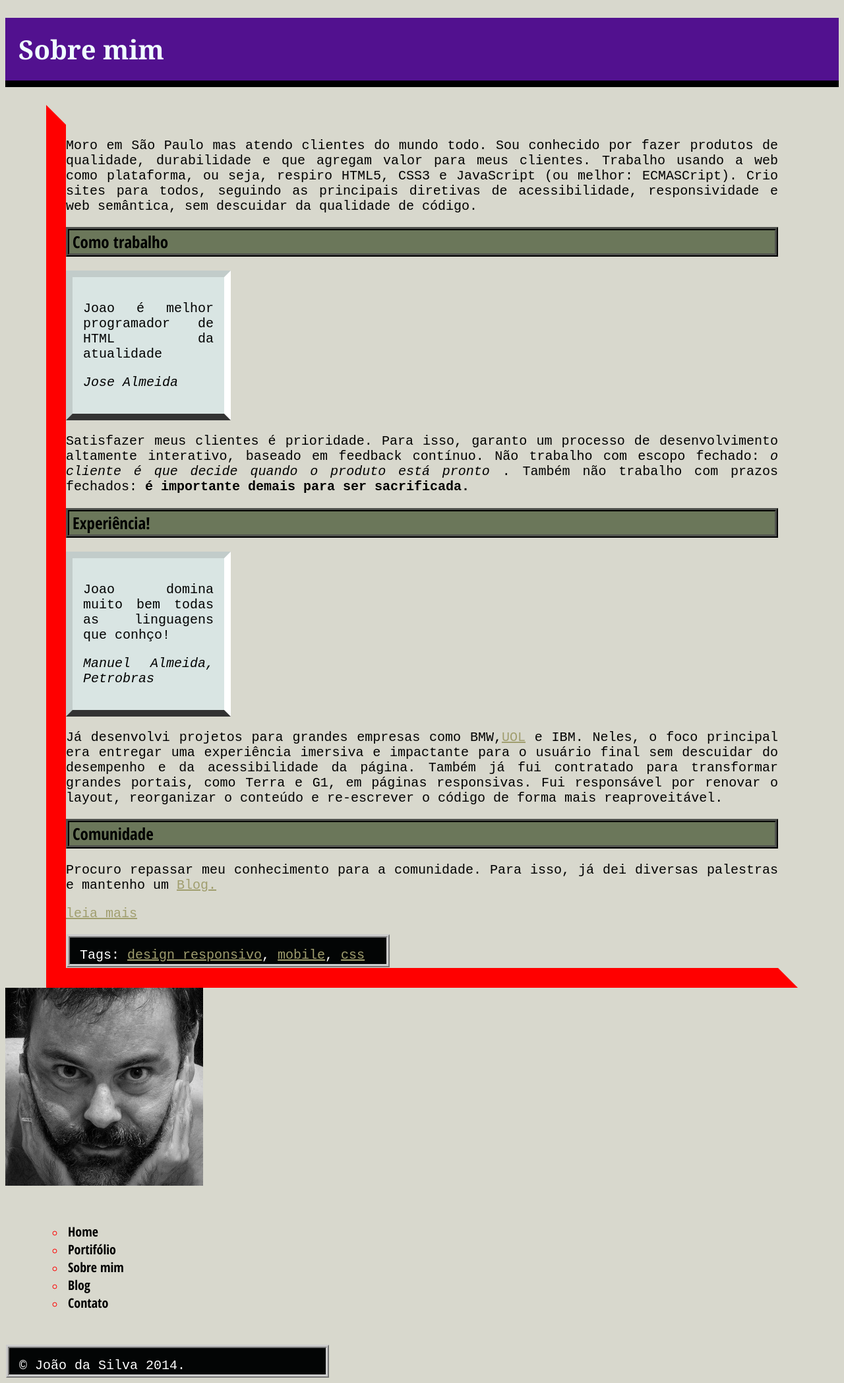
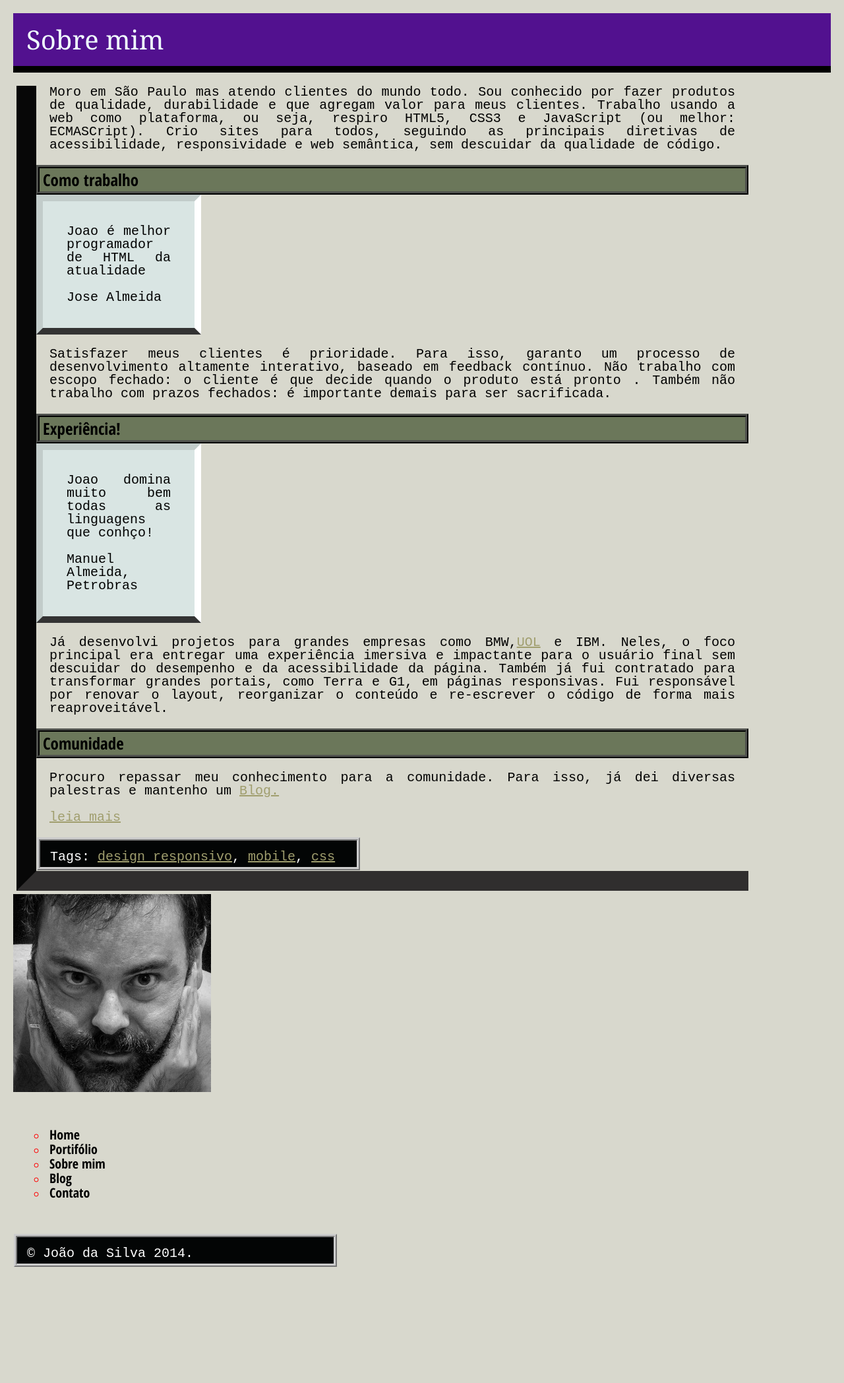
Before and after one commit to thiago-bento/thiagobento, a PHP site: page /bio.html in a window 1280 px wide. Shown: the whole page at 66% size. After the commit the page ends 1920 px from the top, so only its background shows below. Run offline with PHP 8.4, Linux system fonts and the light colour scheme.

Commit message:
Aula 6 Final

```diff
--- a/HTML CSS/bio.css
+++ b/HTML CSS/bio.css
@@ -3,6 +3,7 @@ body  {
         font-size:20px;
         background-color: rgb(216, 216, 205);
         font-family: 'Courier New', Courier, monospace;
+        margin: 20px;
       }
 
 main h1{
@@ -16,7 +17,7 @@ main h1{
 
 main div {
             width: 1080px;
-            margin: auto;
+
         }
 
 
@@ -31,6 +32,7 @@ main div {
 
 p {
    text-align: justify;
+   margin: 20px;
 
   }
 
@@ -85,9 +87,8 @@ a   {
 
 
 div {
-    border-left: 30px solid red;
-    border-bottom: 30px solid red;
-    border-top: 30px solid transparent;
-    border-right: 30px solid transparent;
-    width: 0;
+    border-left: 30px solid rgb(7, 7, 7);
+    border-bottom: 30px solid rgb(48, 46, 46);
+    margin: 5px;
+
     }
--- a/HTML CSS/bio.html
+++ b/HTML CSS/bio.html
@@ -3,8 +3,10 @@
     <head>
         <title>Biografia</title>
         <meta charset="UTF-8">
+        <link rel="stylesheet" href="reset.css">
         <link rel= "icon" href="favicon.png">
         <link rel= "stylesheet" href="bio.css">
+
         <link rel="stylesheet" href="http://fonts.googleapis.com/css?family=Crimson+Text:400,400italic,600">  <!-- carrega a fonte Crimson Text nas versões normal, itálico e negrito -->
         <link rel="stylesheet" href="http://fonts.googleapis.com/css?family=Open+Sans+Condensed:700"> <!-- carrega a fonte Open Sans Condensed na versão negrito, -->
     </head>
```
